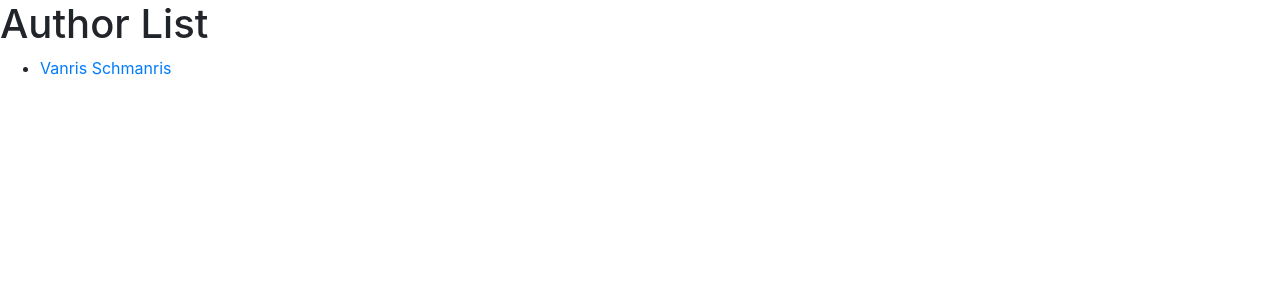
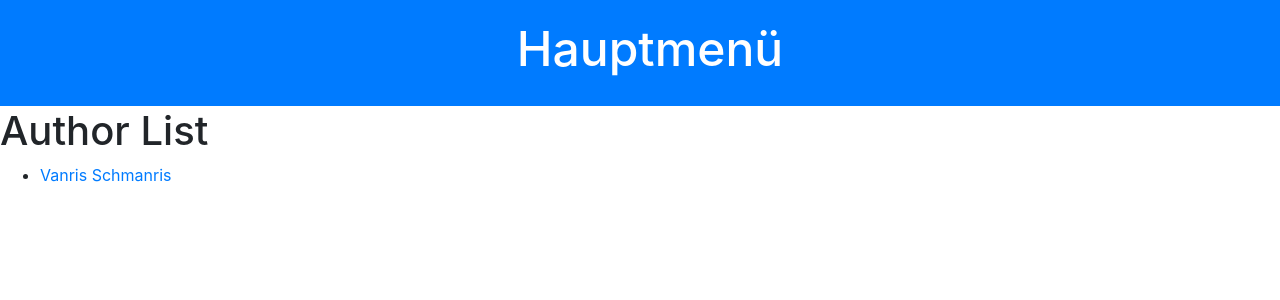
Before and after one commit to KevinLang1337/analysetool, a Django app: page /tool/authors/ in a window 1280 px wide. Shown: the top 300 px of the page. Run offline with Django 3.2, Linux system fonts and the light colour scheme; data comes from the database, SQL or seed files in the repository; some libraries are stand-ins or nearby versions.

Commit message:
Header eingefügt

```diff
--- a/tool/static/css/styles.css
+++ b/tool/static/css/styles.css
@@ -3,3 +3,16 @@
     padding: 0;
     list-style: none;
 }
+
+.page-header {
+    background-color: #007bff;
+    color: white;
+    padding: 20px 20px 20px 40px;
+    margin-bottom: 0.1%;
+}
+
+.page-header h1, .page-header h1 a, .page-header h1 a:visited, .page-header h1 a:active {
+    color: #ffffff;
+    font-size: 36pt;
+    text-decoration: none;
+}
--- a/tool/templates/base_generic.html
+++ b/tool/templates/base_generic.html
@@ -1,16 +1,21 @@
 <!DOCTYPE html>
+{% load static %}
 <html lang="en">
 <head>
     {% block title %}<title>Local Library</title>{% endblock %}
     <meta charset="utf-8">
     <meta name="viewport" content="width=device-width, initial-scale=1">
     <link rel="stylesheet" href="https://stackpath.bootstrapcdn.com/bootstrap/4.1.3/css/bootstrap.min.css" integrity="sha384-MCw98/SFnGE8fJT3GXwEOngsV7Zt27NXFoaoApmYm81iuXoPkFOJwJ8ERdknLPMO" crossorigin="anonymous">
-  <!-- Add additional CSS in static file -->
-  {% load static %}
     <link rel="stylesheet" href="{% static 'css/styles.css' %}">
     <link rel="stylesheet" href="{% static 'css/bootstrap_extensions.css' %}">
 </head>
 <body>
+    <div class="page-header row">
+        <div class="col-md-12" style="text-align: center;">
+            <h1><a href="/">Hauptmenü</a></h1>
+        </div>
+    </div>
+
     {% block content %}{% endblock %}
 
     {% block pagination %}
@@ -36,4 +41,5 @@
     </div>
     </div>
 </body>
+
 </html>
--- a/tool/templates/index.html
+++ b/tool/templates/index.html
@@ -8,7 +8,7 @@
       <div class="col-md-6 padding-0">
     <button type="button" class="btn btn-primary btn-xlarge">Webcrawler</button>
     </div><div class="col-md-6 padding-0">
-    <button onclick="location.href='{% url 'konfiguration' %}';" type="button" class="btn btn-primary btn-xlarge">Analyse</button>
+    <button onclick="location.href='{% url 'konfiguration' %}'" type="button" class="btn btn-primary btn-xlarge">Analyse</button>
 </div>
 </div>
  </body>
```
Lines whose indentation alone changed are shown as unchanged.
